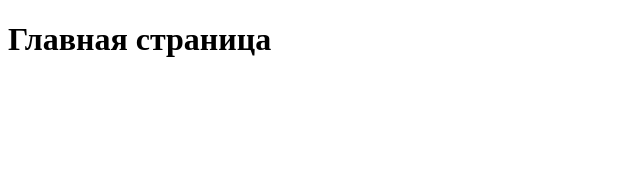
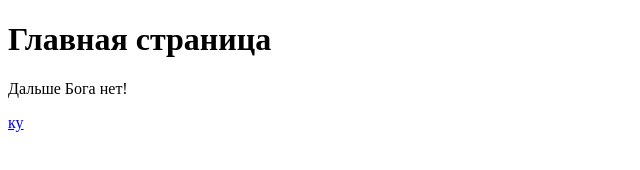
Before and after one commit to gababybi/git-academic-popapipa, a plain HTML site: page index.html in a window 1280 px wide. Shown: the whole page, without its empty margins (0-640 px from the left). Drawn offline with Linux system fonts and the light colour scheme.

Commit message:
feat: added a link to the about page

```diff
--- a/index.html
+++ b/index.html
@@ -7,5 +7,12 @@
 </head>
 <body>
     <h1>Главная страница</h1>
+    <p>
+
+        Дальше Бога нет!
+    </p>
+     <a href="pages/about.html">
+         ку
+     </a>
 </body>
 </html>
```
